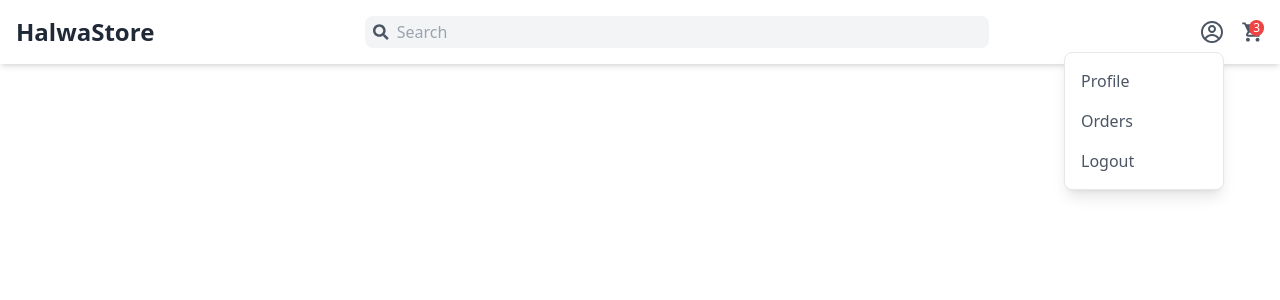
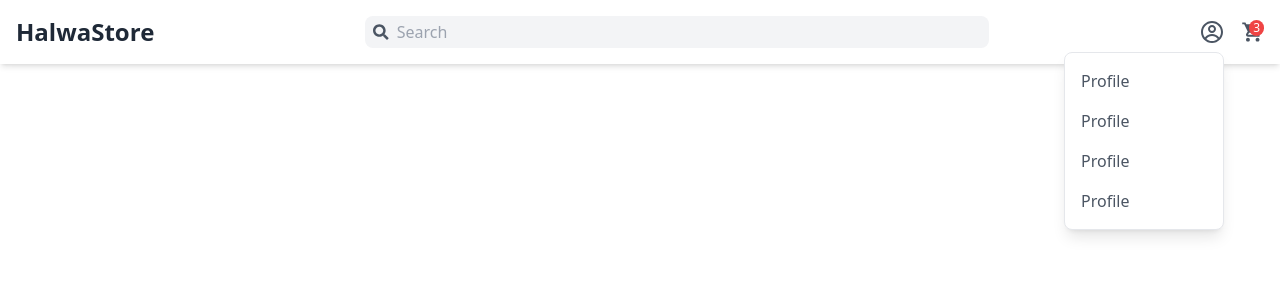
Before and after one commit to adarsh2255-buji/Halwa-ordering, a React (Vite) app in the folder frontend/: page / in a window 1280 px wide. Both pictures are taken after a click on the icon 1212 px from the left and 32 px from the top of the page. Shown: the top 300 px of the page. Built offline with nearby package versions, Linux system fonts and the light colour scheme.

Commit message:
navlinks added

```diff
--- a/frontend/src/components/Header.jsx
+++ b/frontend/src/components/Header.jsx
@@ -3,7 +3,7 @@ import { FaSearch } from "react-icons/fa";
 import { IoMdCart } from "react-icons/io";
 import { CgProfile } from "react-icons/cg";
 import { MdHome, MdExplore, MdAccountCircle, MdShoppingCart } from "react-icons/md";
-
+import { Link } from 'react-router-dom';
 const Header = () => {
   const [isProfileOpen, setIsProfileOpen] = useState(false);
 
@@ -42,9 +42,14 @@ const Header = () => {
             />
             {isProfileOpen && (
               <div className="absolute right-0 mt-2 w-40 bg-white border rounded-lg shadow-lg py-2">
-                <a href="/profile" className="block px-4 py-2 text-gray-600 hover:bg-gray-100">Profile</a>
+                {/* <a href="/profile" className="block px-4 py-2 text-gray-600 hover:bg-gray-100">Profile</a>
                 <a href="/orders" className="block px-4 py-2 text-gray-600 hover:bg-gray-100">Orders</a>
-                <a href="/logout" className="block px-4 py-2 text-gray-600 hover:bg-gray-100">Logout</a>
+                <a href="/logout" className="block px-4 py-2 text-gray-600 hover:bg-gray-100">Logout</a> */}
+                <Link to='/profile' className="block px-4 py-2 text-gray-600 hover:bg-gray-100">Profile</Link>
+                <Link to='/profile' className="block px-4 py-2 text-gray-600 hover:bg-gray-100">Profile</Link>
+                <Link to='/profile' className="block px-4 py-2 text-gray-600 hover:bg-gray-100">Profile</Link>
+                <Link to='/profile' className="block px-4 py-2 text-gray-600 hover:bg-gray-100">Profile</Link>
+
               </div>
             )}
           </div>
@@ -69,22 +74,22 @@ const Header = () => {
 
       {/* Mobile Navbar */}
       <div className="fixed inset-x-0 bottom-0 bg-white shadow-lg md:hidden flex justify-around py-2">
-        <a href="/" className="flex flex-col items-center text-gray-600">
+        <Link to="/" className="flex flex-col items-center text-gray-600">
           <MdHome className="text-2xl" />
           <span className="text-xs">Home</span>
-        </a>
-        <a href="/explore" className="flex flex-col items-center text-gray-600">
+        </Link>
+        <Link to="/explore" className="flex flex-col items-center text-gray-600">
           <MdExplore className="text-2xl" />
           <span className="text-xs">Explore</span>
-        </a>
-        <a href="/account" className="flex flex-col items-center text-gray-600">
+        </Link>
+        <Link to="/account" className="flex flex-col items-center text-gray-600">
           <MdAccountCircle className="text-2xl" />
           <span className="text-xs">Account</span>
-        </a>
-        <a href="/cart" className="flex flex-col items-center text-gray-600">
+        </Link>
+        <Link to="/cart" className="flex flex-col items-center text-gray-600">
           <MdShoppingCart className="text-2xl" />
           <span className="text-xs">Cart</span>
-        </a>
+        </Link>
       </div>
     </header>
   );
```
